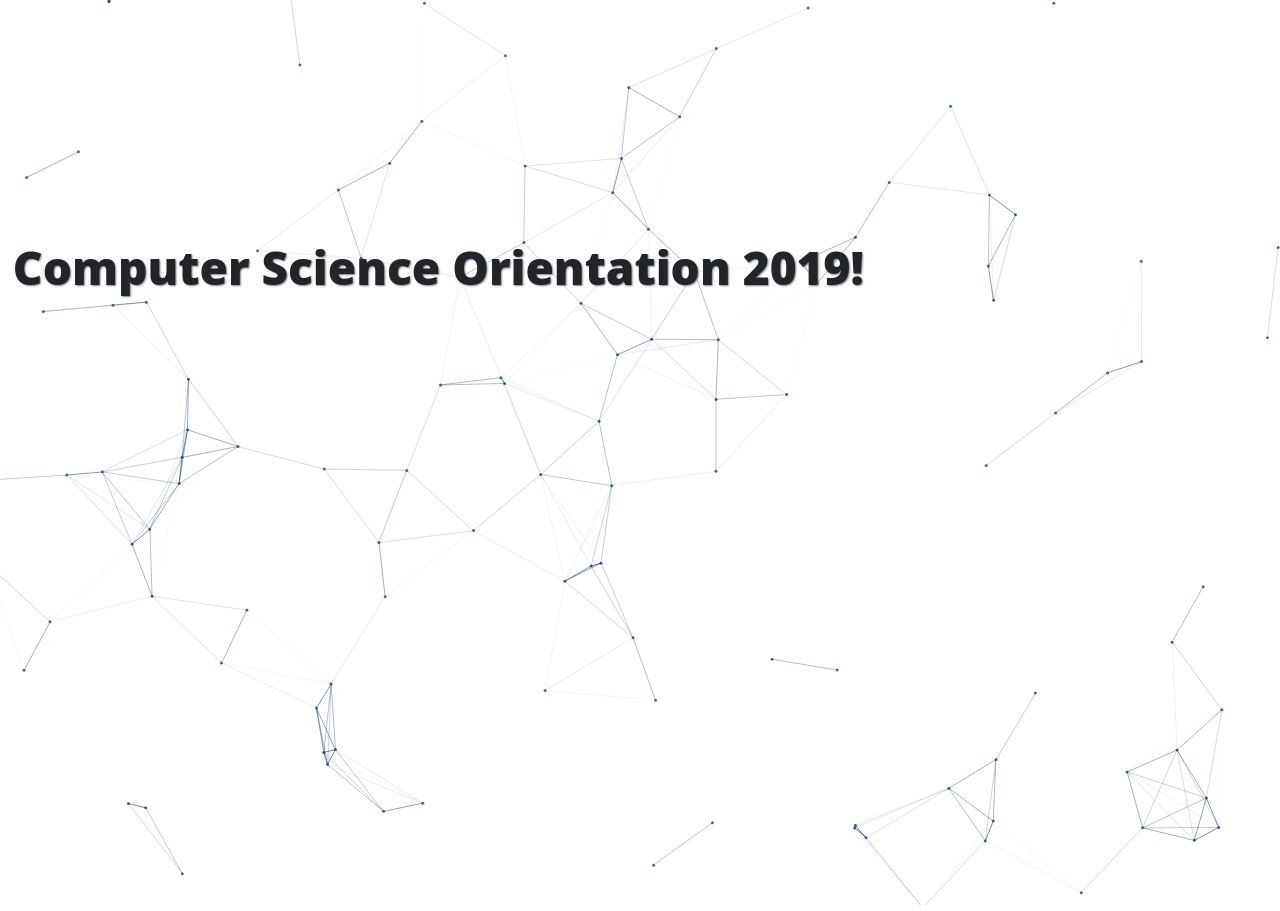
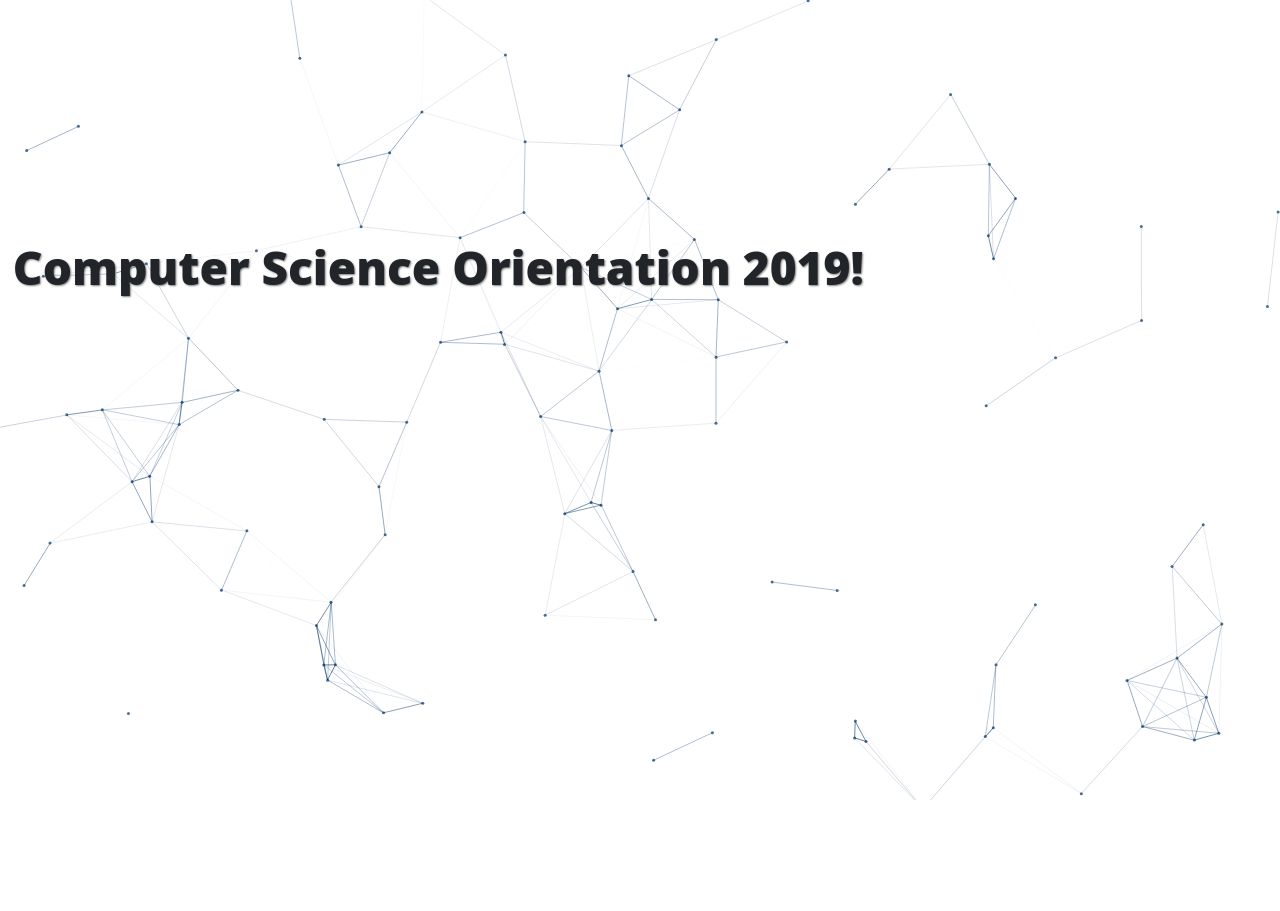
Before and after one commit to tonyhqanguyen/cs-frosh-2019, a React (Create React App) app: page / in a window 1280 px wide. After the commit the page ends 806 px from the top, so only its background shows below. Built offline with nearby package versions, Linux system fonts and the light colour scheme; a web font is replaced by a local one.

Commit message:
Fix particles filling

```diff
--- a/src/App.css
+++ b/src/App.css
@@ -1,3 +1,5 @@
 .App {
   text-align: center;
+  height: 100vh;
+  width: 100vw;
 }
--- a/src/components/particle-network.js
+++ b/src/components/particle-network.js
@@ -18,7 +18,7 @@ class ParticleNetwork extends Component {
     const { classes, id } = this.props;
 
     return (
-      <div id={id} className={classes} />
+      <div className={classes} />
     )
   }
 }
--- a/src/components/particle.js
+++ b/src/components/particle.js
@@ -42,7 +42,7 @@ const ParticleNetwork = function (canvas, options) {
   this.canvasDiv = canvas
   this.canvasDiv.size = {
     'width': this.canvasDiv.offsetWidth,
-    'height': 905
+    'height': this.canvasDiv.offsetHeight
   }
 
   // Set options
--- a/src/css/home.css
+++ b/src/css/home.css
@@ -1,5 +1,7 @@
 .home {
     text-align: center;
+    height: 100vh;
+    width: 100vw;
 }
 
 .home .welcome-title {
--- a/src/css/particles.css
+++ b/src/css/particles.css
@@ -1,4 +1,4 @@
-.particles {
+.particles-network {
     height: 100vh;
     width: 100vw;
 }
--- a/src/index.css
+++ b/src/index.css
@@ -1,16 +1,19 @@
-.html {
+html {
+  margin: 0;
+  min-height: 100vh;
   min-width: 100vw;
 }
 
-ody {
+body {
   margin: 0;
   min-height: 100vh;
   min-width: 100vw;
-  font-family: -apple-system, BlinkMacSystemFont, "Segoe UI", "Roboto", "Oxygen",
-    "Ubuntu", "Cantarell", "Fira Sans", "Droid Sans", "Helvetica Neue",
-    sans-serif;
+  padding: 0;
   -webkit-font-smoothing: antialiased;
   -moz-osx-font-smoothing: grayscale;
+  font-family: "Raleway", "Open Sans", "HelveticaNeue", "Helvetica Neue", Helvetica, Arial, sans-serif;
+  font-weight: 900;
+  height: 100vh;
 }
 
 code {
@@ -33,15 +36,7 @@ code {
   src: local('Raleway Thin'), local('Raleway-Thin'), url(https://fonts.gstatic.com/s/raleway/v11/RJMlAoFXXQEzZoMSUteGWJBw1xU1rKptJj_0jans920.woff2) format('woff2');
   unicode-range: U+0000-00FF, U+0131, U+0152-0153, U+02C6, U+02DA, U+02DC, U+2000-206F, U+2074, U+20AC, U+2212, U+2215;
 }
-body, html {
-  margin: 0;
-  padding: 0;
-}
-body {
-  font-family: "Raleway", "Open Sans", "HelveticaNeue", "Helvetica Neue", Helvetica, Arial, sans-serif;
-  font-weight: 100;
-  height: 100vh;
-}
+
 #hero {
   background: #000;
   height: 100vh;
```
Also changed, not shown: 15 other files (tests, documents, lock files or other folders).
